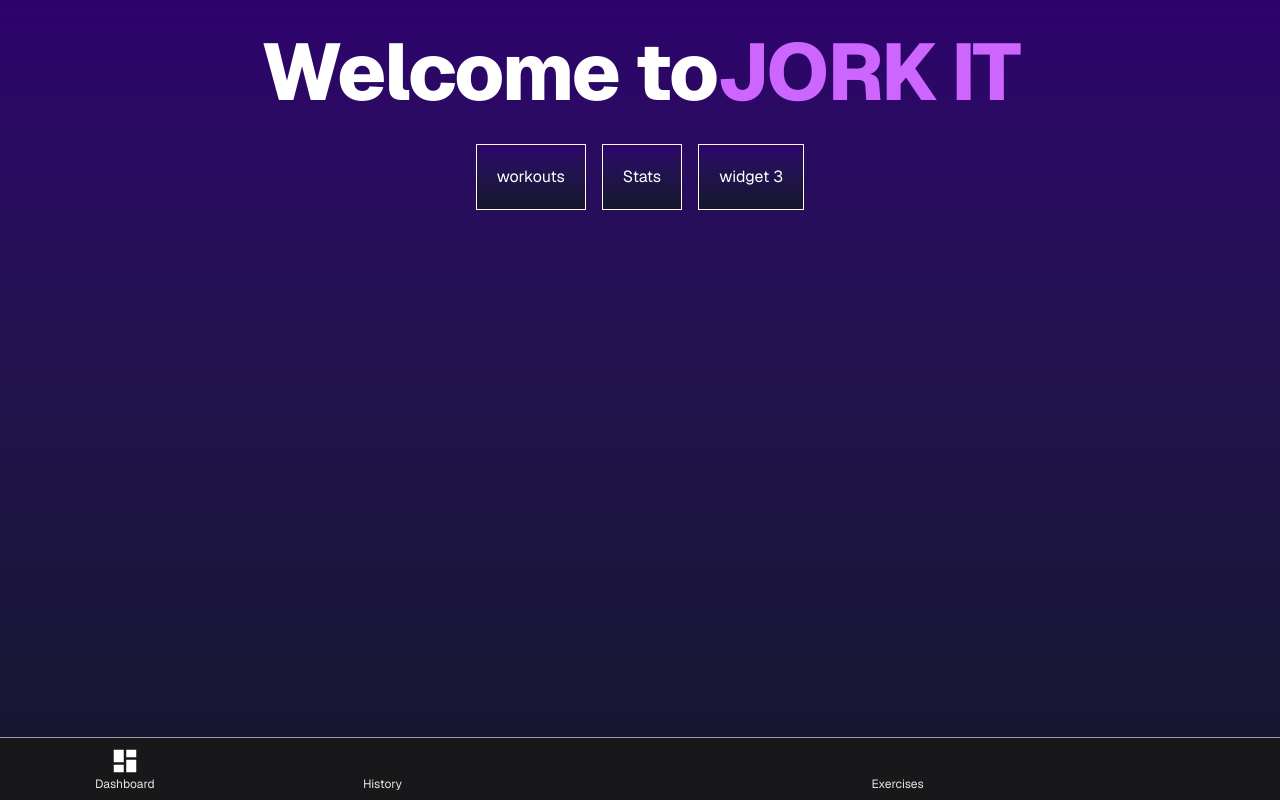
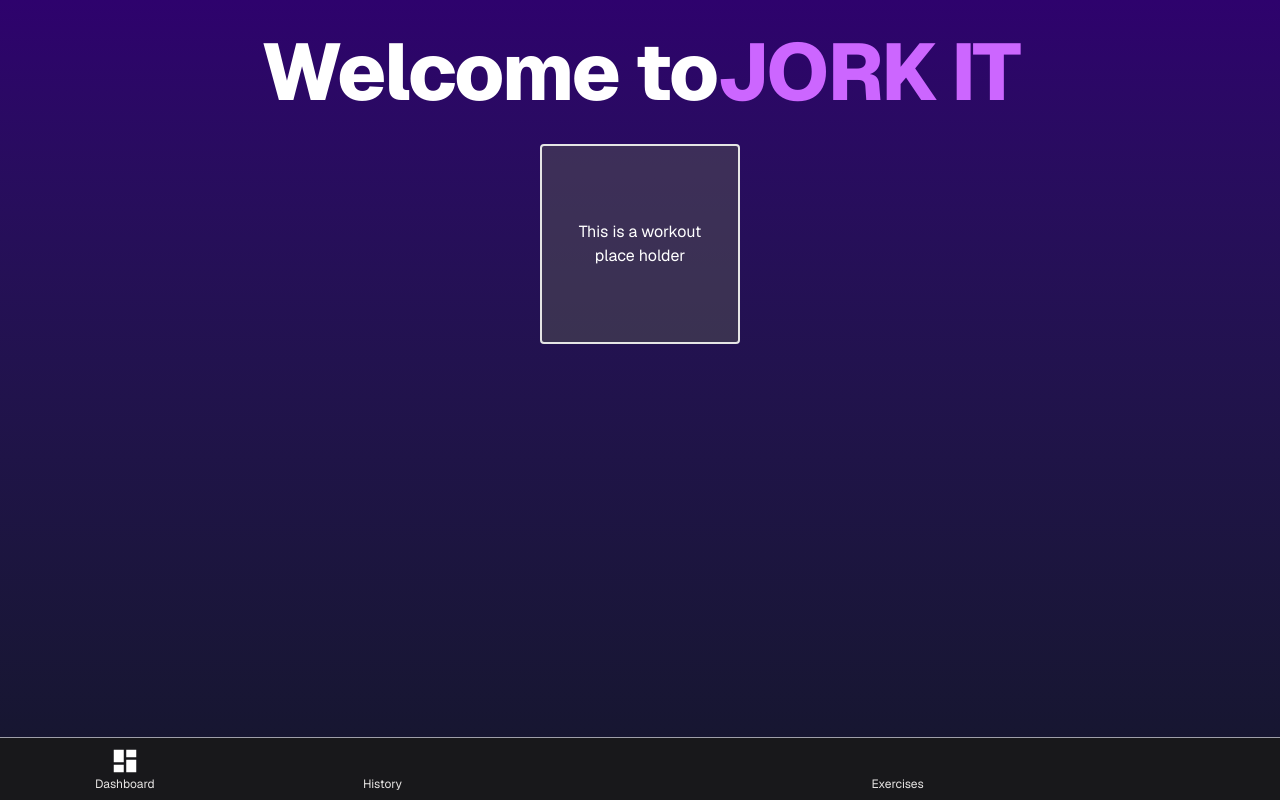
Before and after one commit to CamLRay/JORK-IT, a Next.js app: page / in a window 1280 px wide. Built offline with nearby package versions, Linux system fonts and the light colour scheme; some icons are missing.

Commit message:
fix deployment add promise

```diff
--- a/src/app/exercises/[exerciseId]/page.tsx
+++ b/src/app/exercises/[exerciseId]/page.tsx
@@ -3,8 +3,9 @@ import { exercises } from "~/server/db/schema";
 import { eq } from "drizzle-orm";
 import Link from "next/link";
 
-export default async function ExercisePage({ params }: { params: { exerciseId: string } }) {
-  const id = parseInt(params.exerciseId);
+export default async function ExercisePage({ params }: { params: Promise<{ exerciseId: string }> }) {
+  const route = await params;
+  const id = parseInt(route?.exerciseId);
 
   const [exercise] = await db
     .select()
--- a/src/app/page.tsx
+++ b/src/app/page.tsx
@@ -1,16 +1,13 @@
 
 export default function HomePage() {
-  const items = ['workouts', 'Stats', 'widget 3']
   return (
     <main className="flex flex-col min-h-screen items-center bg-gradient-to-b from-[#2e026d] to-[#15162c] text-white">
       <div className="flex flex-col items-center gap-4 px-4 py-4">
         <h1 className="text-xl font-extrabold tracking-tight text-white sm:text-[5rem]">
           Welcome to<span className="text-[hsl(280,100%,70%)]">JORK IT</span>
         </h1>
-        <ul className="grid grid-flow-col grid-rows-1 gap-4">
-          {items.map((item, index) => (
-            <li className="bg-gradient-to-b from-[#2e026d] to-[#15162c] p-5 border border-amber-50 " key={index}>{item}</li>
-          ))}
+        <ul className="grid grid-flow-col gap-4">
+          <div className="flex bg-neutral-600/50 p-5 h-50 w-50 border-2 rounded text-center items-center">This is a workout place holder</div>
         </ul>
       </div>
     </main>
```
